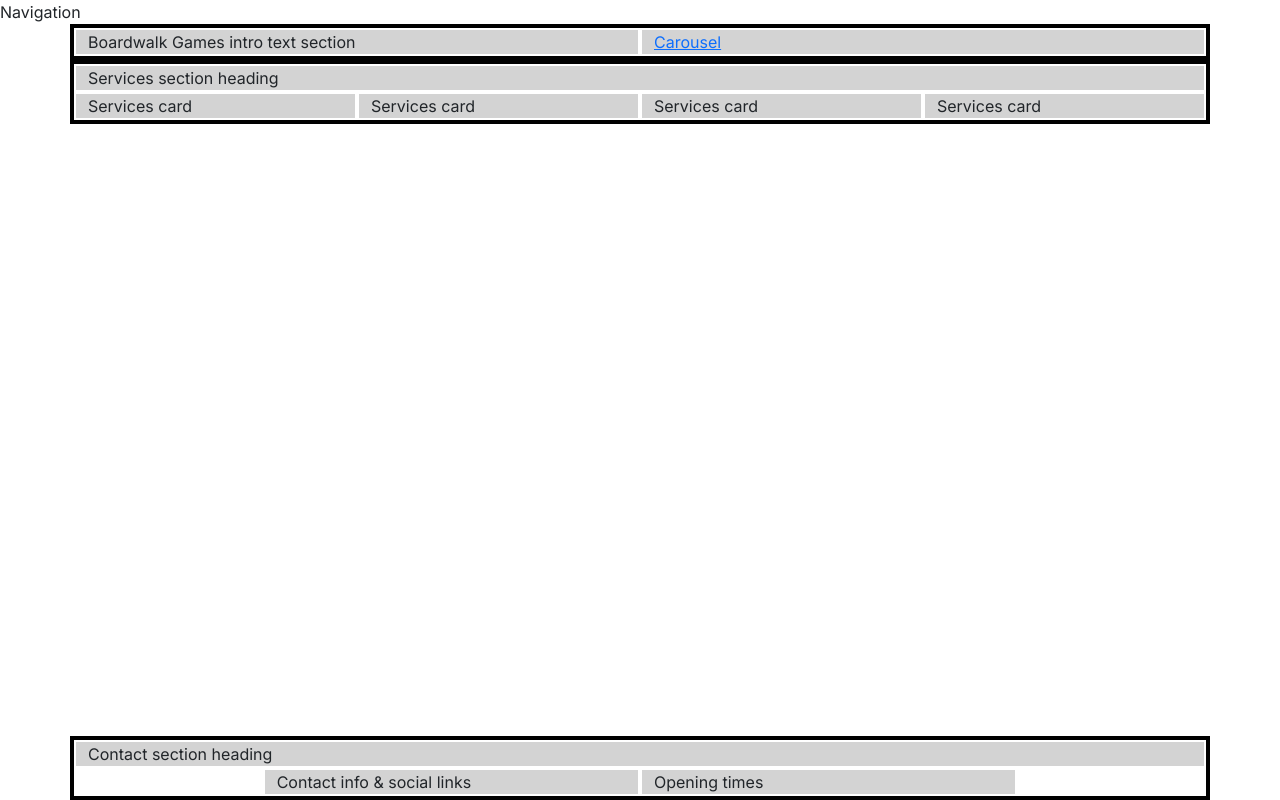
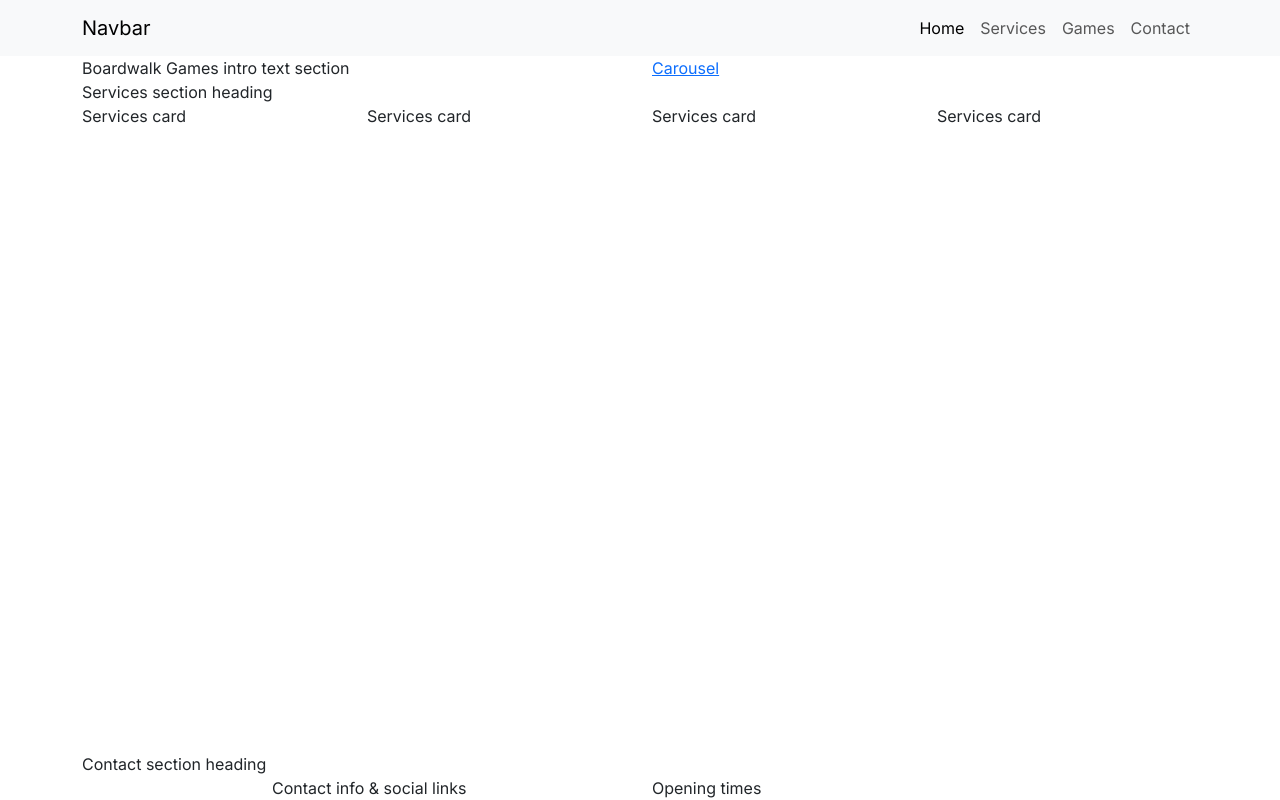
Before and after one commit to repoeli/boardwalk-games, a plain HTML site: page index.html in a window 1280 px wide. Drawn offline with nearby package versions, Linux system fonts and the light colour scheme; a web font is replaced by a local one.

Commit message:
Add homepage navigation

```diff
--- a/assets/css/style.css
+++ b/assets/css/style.css
@@ -30,7 +30,7 @@ h3 {
 
 /* grid visualisation CSS for testing */
 
-.container,
+/* .container,
 .row {
     border: 2px solid black;
 }
@@ -38,4 +38,4 @@ h3 {
 .col-12 {
     border: 2px solid white;
     background-color: lightgrey;
-}
+} */
--- a/index.html
+++ b/index.html
@@ -25,8 +25,33 @@
 <!-- Classes on body set to work with mt-auto on footer to ensure it always stays at the bottom of the page -->
 
 <body class="d-flex flex-column min-vh-100">
+
     <!-- Navigation -->
-    <div>Navigation</div>
+    <nav class="navbar navbar-expand-lg bg-body-tertiary"> <!--navbar-expand-lg responsible to expand the menue at large screen-->
+        <div class="container">
+            <a class="navbar-brand" href="index.html">Navbar</a>
+            <button class="navbar-toggler" type="button" data-bs-toggle="collapse" data-bs-target="#navbarNav"
+                aria-controls="navbarNav" aria-expanded="false" aria-label="Toggle navigation">
+                <span class="navbar-toggler-icon"></span>
+            </button>
+            <div class="collapse navbar-collapse" id="navbarNav">
+                <ul class="navbar-nav ms-auto"> <!-- navbar-nav ms-auto class is responsible to push the navigation menue to the right Automatic margin to the left side of its element-->
+                    <li class="nav-item">
+                        <a class="nav-link active" aria-current="page" href="index.html">Home</a>
+                    </li>
+                    <li class="nav-item">
+                        <a class="nav-link" href="#">Services</a>
+                    </li>
+                    <li class="nav-item">
+                        <a class="nav-link" href="game-library.html">Games</a>
+                    </li>
+                    <li class="nav-item">
+                        <a class="nav-link" href="#">Contact</a>
+                    </li>
+                </ul>
+            </div>
+        </div>
+    </nav>
 
     <!-- Header with carousel -->
     <header class="container">
@@ -51,18 +76,18 @@
     </main>
 
     <!-- Footer / contact section -->
-     <!-- mt-auto added to push footer to the bottom of the pafe -->
-     <footer class="mt-auto">
+    <!-- mt-auto added to push footer to the bottom of the pafe -->
+    <footer class="mt-auto">
         <div class="container">
             <div class="row justify-content-center">
                 <div class="col-12">Contact section heading</div>
                 <!-- Contact information -->
-                <div class="col-12 col-md-6 col-xl-4">Contact  info & social links</div>
+                <div class="col-12 col-md-6 col-xl-4">Contact info & social links</div>
                 <!-- Opening times -->
                 <div class="col-12 col-md-6 col-xl-4">Opening times</div>
             </div>
         </div>
-     </footer>
+    </footer>
     <!-- Bootstrap JS -->
     <script src="https://cdn.jsdelivr.net/npm/bootstrap@5.3.3/dist/js/bootstrap.bundle.min.js"
         integrity="sha384-YvpcrYf0tY3lHB60NNkmXc5s9fDVZLESaAA55NDzOxhy9GkcIdslK1eN7N6jIeHz" crossorigin="anonymous">
```
